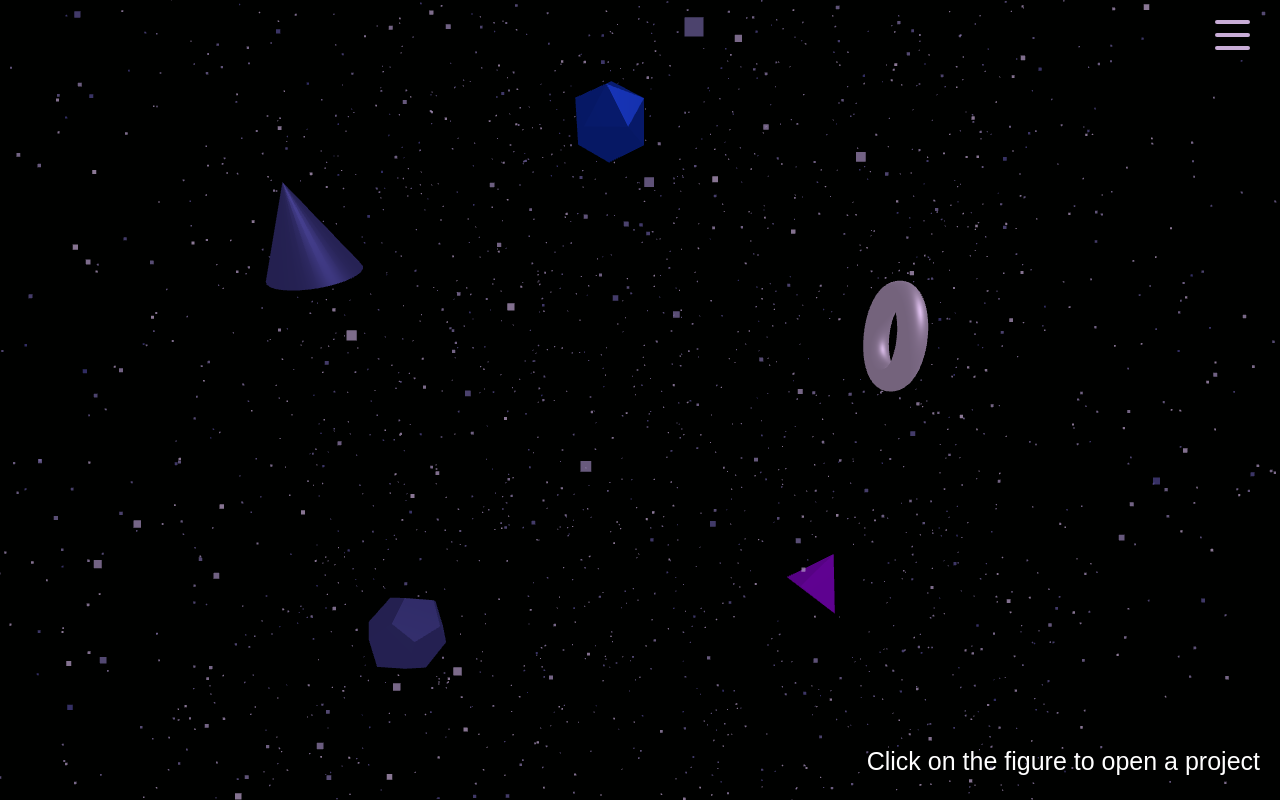
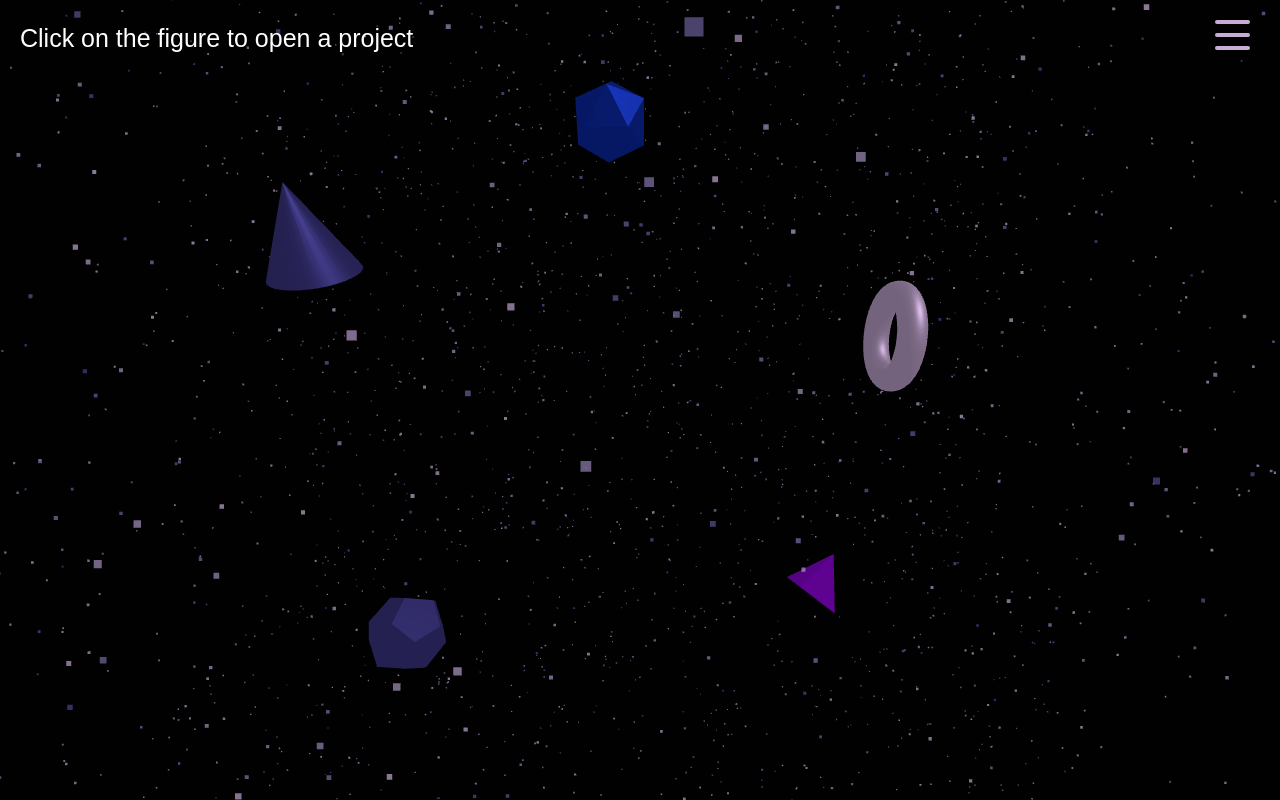
Before and after one commit to JornN24/Portfolio-Jorn, a Vue app: page /projects in a window 1280 px wide. Built offline with nearby package versions, Linux system fonts and the light colour scheme.

Commit message:
Update ProjectsPage.vue

```diff
--- a/src/views/ProjectsPage.vue
+++ b/src/views/ProjectsPage.vue
@@ -451,10 +451,11 @@ export default {
   height: 100%;
 }
 
+/* Position the intro text at the top */
 .intro-text {
   position: absolute;
-  bottom: 20px;
-  right: 20px;
+  top: 20px;
+  left: 20px; /* Change to left: 50%; transform: translateX(-50%); to center */
   font-size: 25px;
   color: white;
 }
```
